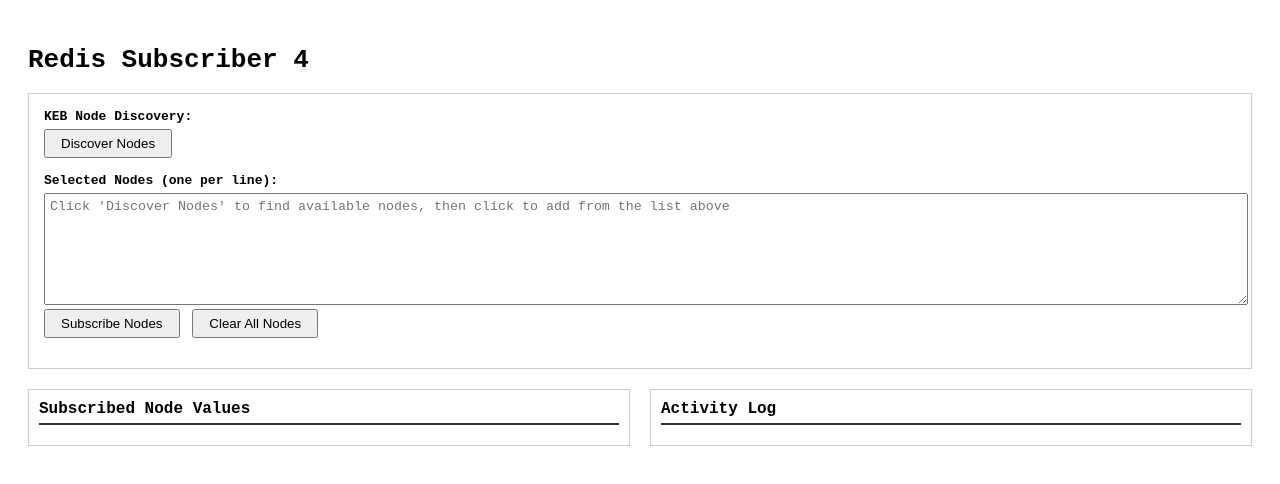
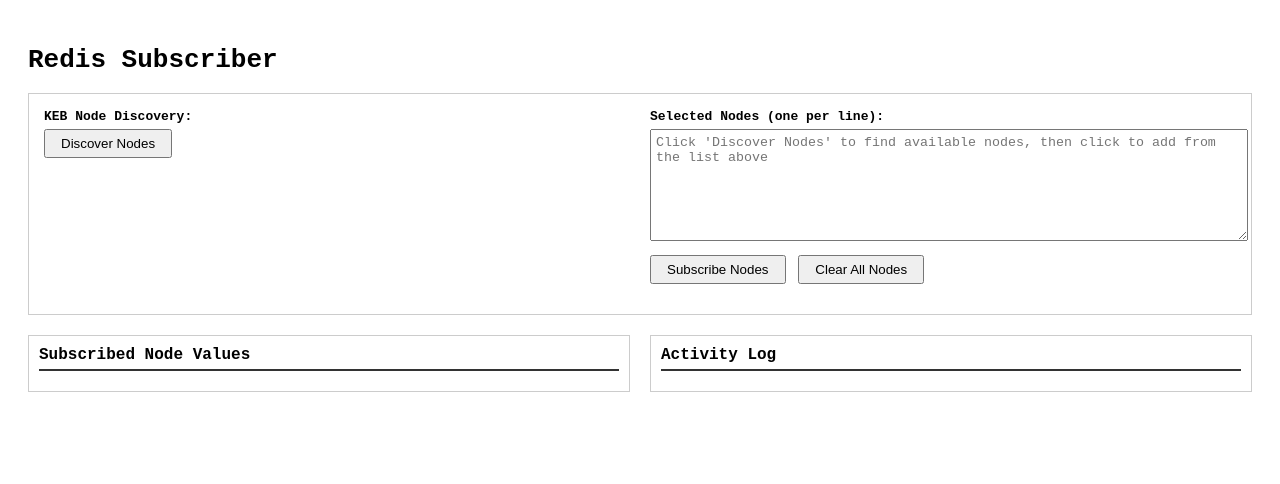
Before and after one commit to kebapps-dev/redis-subscriber-html, a website: page public/index.html in a window 1280 px wide. Drawn offline with nearby package versions, Linux system fonts and the light colour scheme; no server answers.

Commit message:
layout fix

```diff
--- a/public/index.html
+++ b/public/index.html
@@ -2,12 +2,15 @@
 <html lang="en">
 <head>
 <meta charset="UTF-8">
-<title>Redis Subscriber 4</title>
+<title>Redis Subscriber</title>
 <script src="/socket.io/socket.io.js"></script>
 <style>
   body { font-family: monospace; padding: 20px; }
   .channel { margin-bottom: 10px; }
   .controls { margin-bottom: 20px; padding: 15px; border: 1px solid #ccc; }
+  .controls-layout { display: flex; gap: 20px; }
+  .discovery-column { flex: 1; }
+  .selection-column { flex: 1; }
   input { padding: 5px; font-family: monospace; width: 300px; }
   textarea { padding: 5px; font-family: monospace; width: 100%; min-height: 100px; }
   button { padding: 5px 15px; cursor: pointer; margin-right: 5px; }
@@ -176,19 +179,27 @@
 </style>
 </head>
 <body>
-<h1>Redis Subscriber 4</h1>
+<h1>Redis Subscriber</h1>
 
 <div class="controls">
   <!-- KEB Protocol Section (optional) -->
   <div class="section keb-nodes">
-    <label>KEB Node Discovery:</label>
-    <button id="discover-nodes">Discover Nodes</button>
-    <div id="discovered-list" style="margin-top: 10px; max-height: 200px; overflow-y: auto; border: 1px solid #ccc; padding: 5px; display: none;"></div>
+    <div class="controls-layout">
+      <div class="discovery-column">
+        <label>KEB Node Discovery:</label>
+        <button id="discover-nodes">Discover Nodes</button>
+        <div id="discovered-list" style="margin-top: 10px; max-height: 400px; overflow-y: auto; border: 1px solid #ccc; padding: 5px; display: none;"></div>
+      </div>
 
-    <label for="nodes" style="margin-top: 15px;">Selected Nodes (one per line):</label>
-    <textarea id="nodes" placeholder="Click 'Discover Nodes' to find available nodes, then click to add from the list above"></textarea>
-    <button id="subscribe-nodes">Subscribe Nodes</button>
-    <button id="clear-nodes">Clear All Nodes</button>
+      <div class="selection-column">
+        <label for="nodes">Selected Nodes (one per line):</label>
+        <textarea id="nodes" placeholder="Click 'Discover Nodes' to find available nodes, then click to add from the list above"></textarea>
+        <div style="margin-top: 10px;">
+          <button id="subscribe-nodes">Subscribe Nodes</button>
+          <button id="clear-nodes">Clear All Nodes</button>
+        </div>
+      </div>
+    </div>
   </div>
 
   <div class="status" id="status"></div>
```
